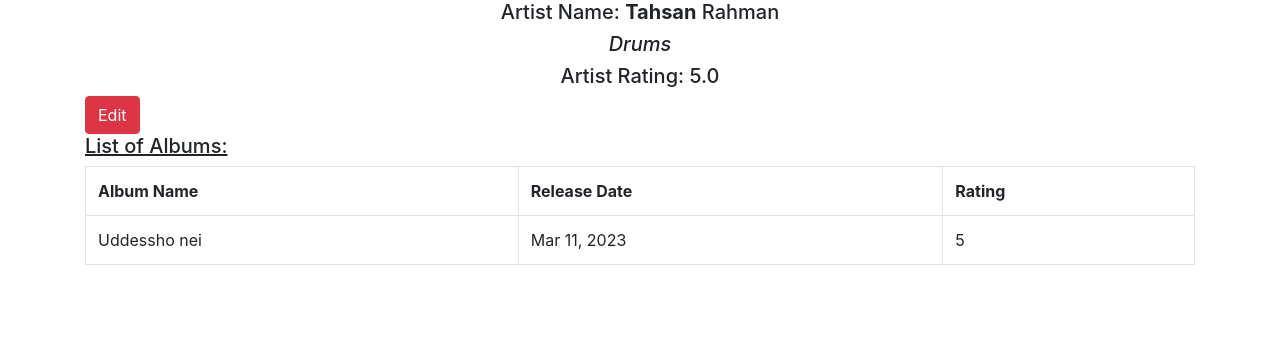
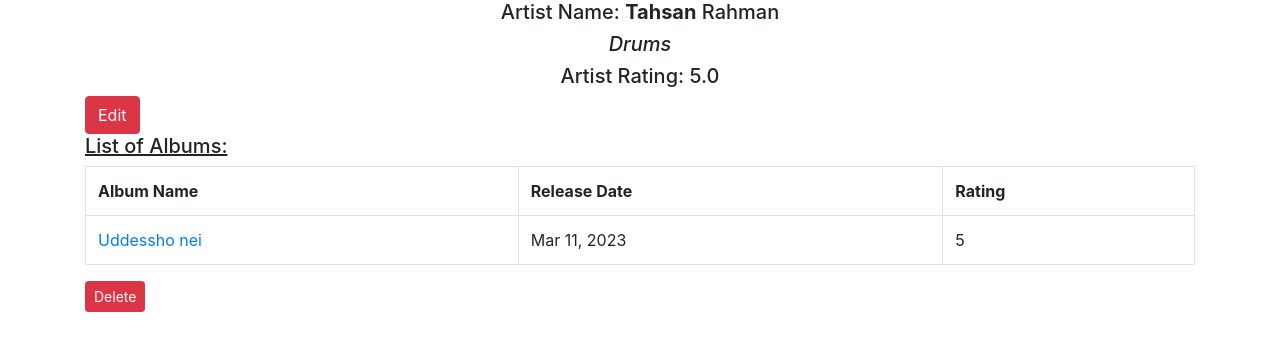
Before and after one commit to tanvir14ahmed/My_First_Project, a Django app: page /album_list/2/ in a window 1280 px wide. Shown: the part 56-407 px from the top of the page. Run offline with Django 4.2, Linux system fonts and the light colour scheme; data comes from the database, SQL or seed files in the repository; some libraries are stand-ins or nearby versions.

Commit message:
15th April 2023

```diff
--- a/first_app/urls.py
+++ b/first_app/urls.py
@@ -10,5 +10,8 @@ urlpatterns = [
     path('add_musician/', views.musician_form, name = 'musician_form'),
     path('album_list/<int:artist_id>/', views.album_list, name = 'album_list'),
     path('edit_artist/<int:artist_id>/', views.edit_artist, name='edit_artist'),
+    path('edit_album/<int:album_id>/', views.edit_album, name='edit_album'),
+    path('delete_album/<int:album_id>/', views.delete_album, name='delete_album'),
+    path('delete_artist/<int:artist_id>/', views.delete_musician, name='delete_artist'),
 
 ]
--- a/first_app/views.py
+++ b/first_app/views.py
@@ -58,3 +58,29 @@ def edit_artist(request, artist_id):
 
     diction ={'edit_form':form}
     return render(request, "first_app/edit_artist.html", context = diction)
+
+
+def edit_album(request, album_id):
+    album_info = Album.objects.get(pk=album_id)
+    form = forms.AlbumForm(instance=album_info)
+    diction = {}
+
+    if request.method == "POST":
+        form = forms.AlbumForm(request.POST, instance=album_info)
+        if form.is_valid():
+            form.save(commit=True)
+            diction.update({'success_text':'Data Successfully Updated'})
+    diction.update({"edit_form":form})
+    diction.update({"album_id":album_id})
+    return render(request, "first_app/edit_album.html", context = diction)
+
+def delete_album(request, album_id):
+    album = Album.objects.get(pk=album_id).delete()
+    diction = {"delete_success":"Album Successfully Deleted !"}
+    return render(request, "first_app/delete.html", context=diction)
+
+
+def delete_musician(request, artist_id):
+    artist = Musician.objects.get(pk=artist_id).delete()
+    diction = {"delete_success":"Musician Successfully Deleted !"}
+    return render(request, "first_app/delete.html", context=diction)
--- a/templates/first_app/album_list.html
+++ b/templates/first_app/album_list.html
@@ -15,12 +15,13 @@
   </tr>
   {% for album in album_list %}
   <tr>
-    <td>{{album.name}}</td>
+    <td><a href="{% url 'first_app:edit_album' album_id=album.id  %}">{{album.name}}</a></td>
     <td>{{album.release_date|date:"M d, Y"}}</td>
     <td>{{album.num_stars}}</td>
   </tr>
 
   {% endfor %}
 </table>
+<a href="{% url 'first_app:delete_artist' artist_id=artist_info.id %}" onclick="return confirm('Delete this Musician ?')" class="btn btn-danger btn-sm">Delete </a>
 
 {% endblock %}
```
Also changed, not shown: templates/first_app/delete.html (added, +9 -0 lines), templates/first_app/edit_album.html (added, +16 -0 lines).
